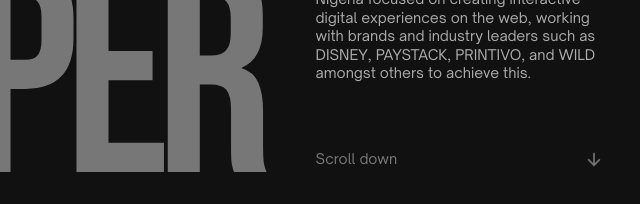
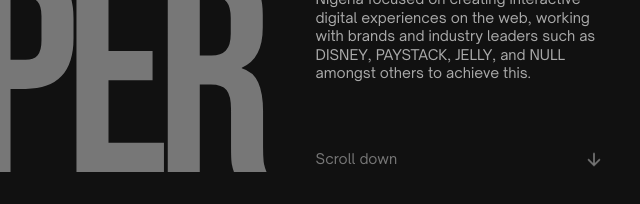
Before and after one commit to oluwadareseyi/folio-v2, a website built with Parcel: page src/index.html in a window 1280 px wide. Shown: the part 420-624 px from the top of the page, 640-1280 px from the left. Built offline with nearby package versions, Linux system fonts and the light colour scheme.

Commit message:
update work section

```diff
--- a/src/index.html
+++ b/src/index.html
@@ -163,8 +163,8 @@
                   based in Lagos, Nigeria focused on creating interactive
                   digital experiences on the web, working with brands and
                   industry leaders such as <span>Disney,</span>
-                  <span>Paystack,</span> <span>Printivo,</span> and
-                  <span>Wild</span>
+                  <span>Paystack,</span> <span>Jelly,</span> and
+                  <span>Null</span>
                   amongst others to achieve this.
                 </p>
                 <div class="hero__scroll">
```
